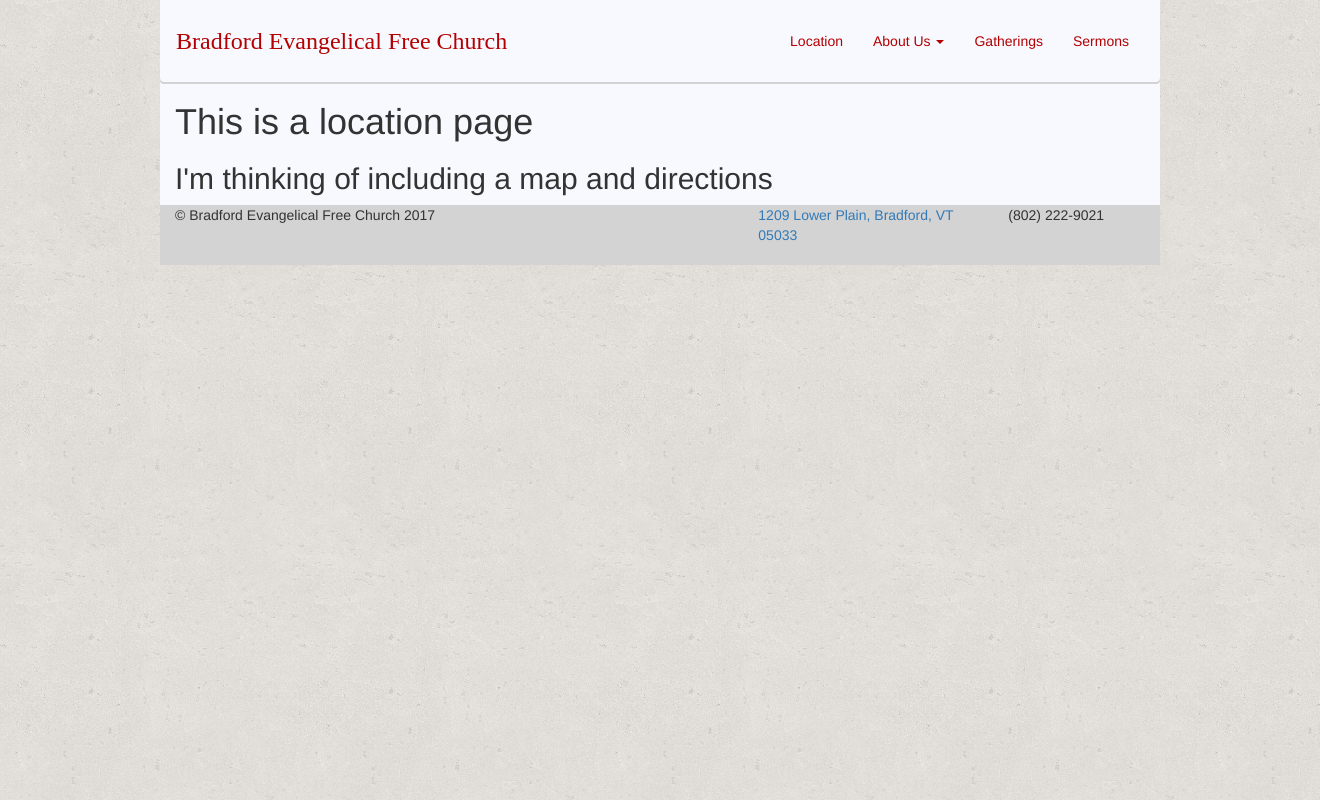
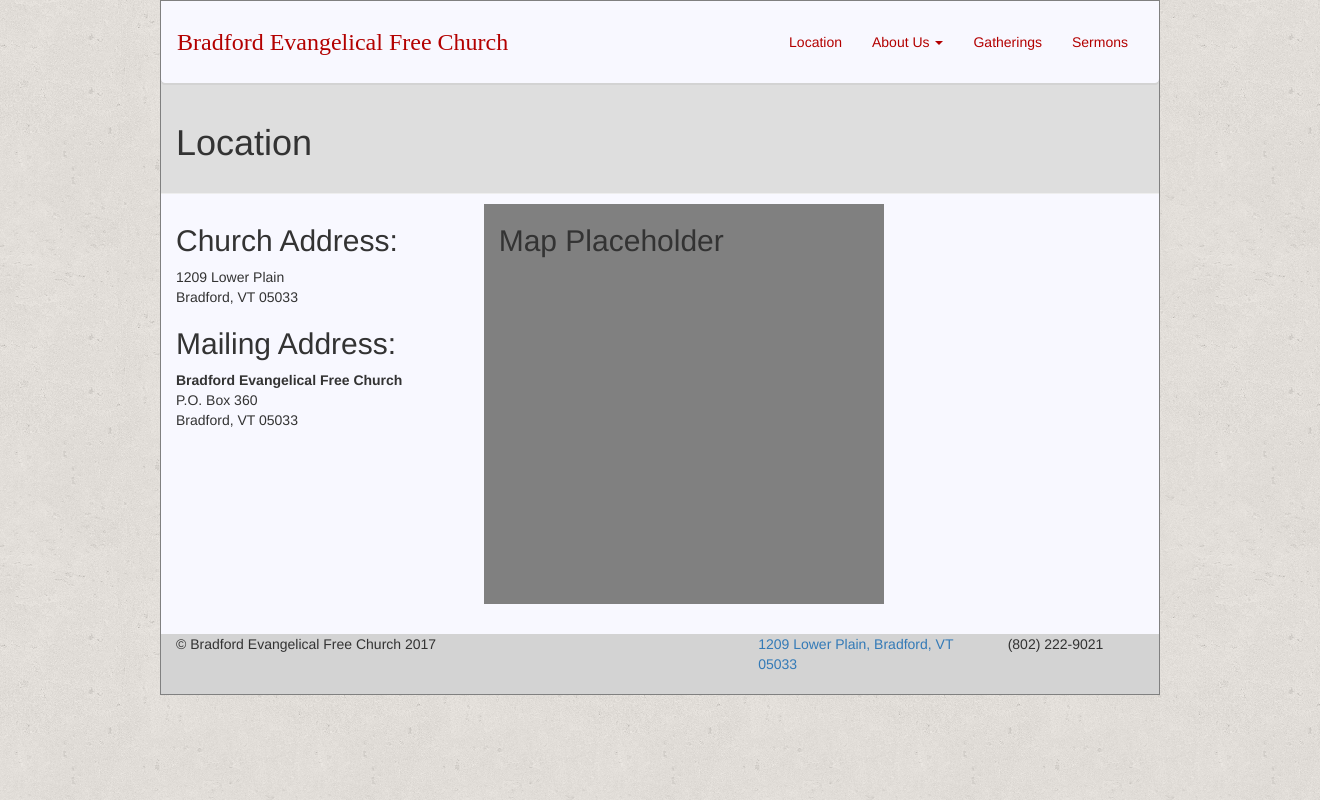
Before and after one commit to danielkjones/BEFC_website, a PHP site: page /location.html in a window 1320 px wide. Run offline with PHP 8.4, Linux system fonts and the light colour scheme; some libraries are stand-ins or nearby versions.

Commit message:
Added page headers and page-content class for padding between content and footer.

```diff
--- a/gatherings.html
+++ b/gatherings.html
@@ -45,9 +45,13 @@
             </div>
         </nav>
 
+        <!-- Page title -->
+        <div class="container page-header">
+            <h1>Gatherings</h1>
+        </div>
+
         <!-- MAIN CONTENT -->
         <div class="container">
-            <h1>This is a gatherings page</h1>
             <h2>I'm thinking of listing the different gatherings per week:
                 <ul>
                     <li>Sunday service w/ QA and nursery/sunday school for kids</li>
--- a/location.html
+++ b/location.html
@@ -45,10 +45,29 @@
         </div>
     </nav>
 
+    <!-- Page title -->
+    <div class="container page-header">
+        <h1>Location</h1>
+    </div>
+
     <!-- MAIN CONTENT -->
-    <div class="container">
-        <h1>This is a location page</h1>
-        <h2>I'm thinking of including a map and directions</h2>
+    <div class="container row page-content">
+        <div class="col-sm-4">
+            <h2>Church Address:</h2>
+            <address>
+                1209 Lower Plain<br>
+                Bradford, VT 05033
+            </address>
+            <h2>Mailing Address:</h2>
+            <address>
+                <strong>Bradford Evangelical Free Church</strong><br>
+                P.O. Box 360<br>
+                Bradford, VT 05033
+            </address>
+        </div>
+        <div id="map" class="col-sm-8">
+            <h2>Map Placeholder</h2>
+        </div>
     </div>
 
     <!-- FOOTER -->
--- a/styles/main.css
+++ b/styles/main.css
@@ -4,6 +4,7 @@
     max-width: 1000px;
     margin-right: auto;
     margin-left: auto;
+    border: 1px solid gray;
     background-image: url("../images/cork-wallet-background.png");
     background-color: darkgrey;
 }
@@ -34,6 +35,7 @@
     width: 100%;
     height: 60px;
     background-color: lightgrey;
+    margin-top: 40px;
 }
 
 #index-mission-statement {
@@ -49,6 +51,12 @@
 .main-div {
     background-color: ghostwhite;
 
+}
+
+#map {
+    height: 400px;
+    width: 400px;
+    background-color: grey;
 }
 
 .navbar {
@@ -107,6 +115,19 @@
     background-color: #b30000;
 }
 
+.page-content {
+    width: 100%;
+    padding-bottom: 30px;
+}
+
+.page-header {
+    margin: 0 0 10px 0;
+    background-color: #dedede;
+    width: 100%;
+    padding-bottom: 20px;
+    padding-top: 20px;
+}
+
 #sermon-heading {
     background-color: #e9ebee;
 }
@@ -116,7 +137,8 @@
 }
 
 .sermon {
-    box-shadow: 4px 2px lightgray;
+    box-shadow: 0 2px lightgray;
 
+    margin-bottom: 20px;
 
 }
--- a/what-we-believe.html
+++ b/what-we-believe.html
@@ -45,9 +45,13 @@
         </div>
     </nav>
 
+    <!-- Page title -->
+    <div class="container page-header">
+        <h1>What we believe</h1>
+    </div>
+
     <!-- MAIN CONTENT -->
     <div class="container">
-        <h1>This is a what we believe page</h1>
         <h2>I'm thinking of putting the BEFC belief statement here</h2>
     </div>
 
--- a/who-we-are.html
+++ b/who-we-are.html
@@ -45,9 +45,13 @@
         </div>
     </nav>
 
+    <!-- Page title -->
+    <div class="container page-header">
+        <h1>Who we are</h1>
+    </div>
+
     <!-- MAIN CONTENT -->
     <div class="container">
-        <h1>This is a who we are page</h1>
         <h2>I'm thinking I will include information about the fact that BEFC is a part of the EFCA and include
         some links to the EFCA</h2>
     </div>
```
Also changed, not shown: sermons.html (+6 -1 lines), staff.html (+15 -4 lines).
